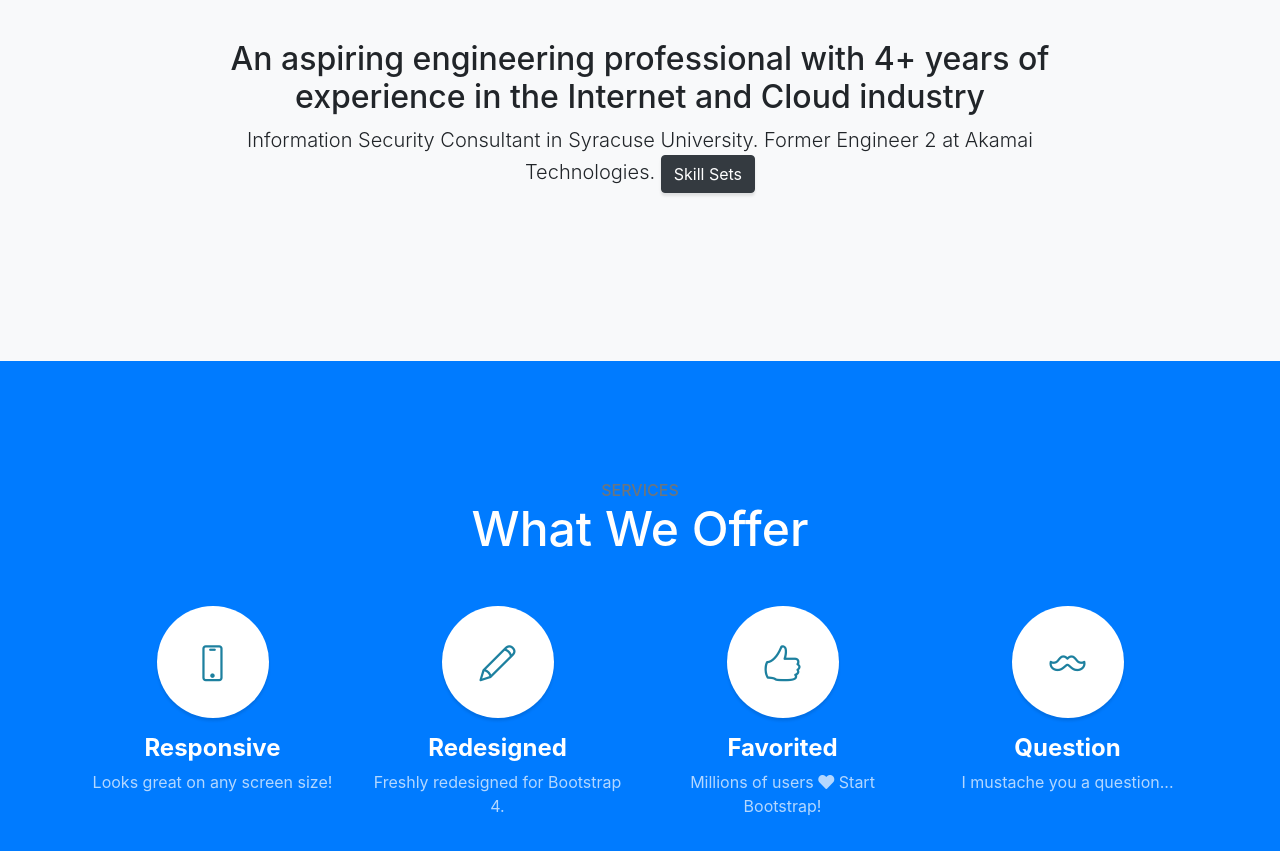
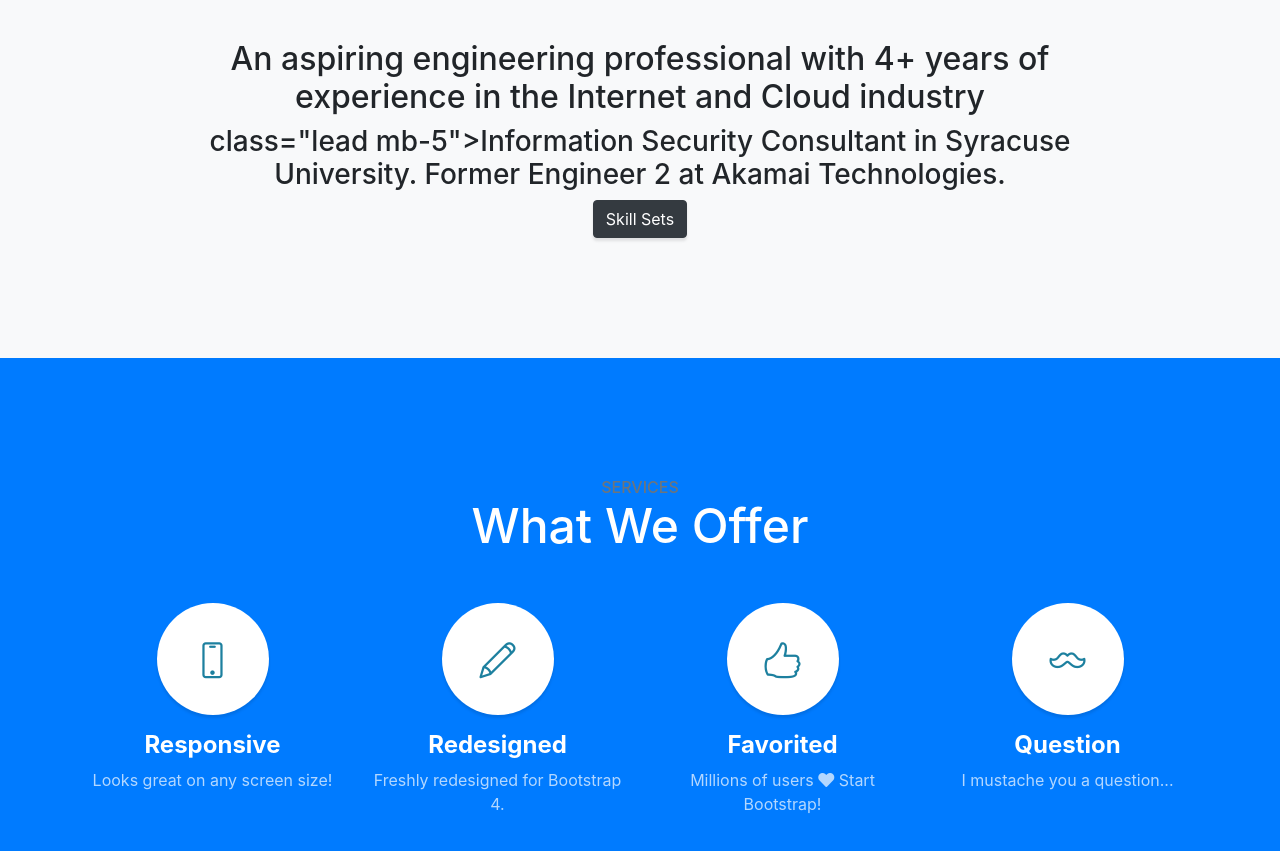
Before and after one commit to Rakshith2294/Rakshith2294.github.io, a website with bundled scripts: page index.html in a window 1280 px wide. Shown: the part 880-1731 px from the top of the page. Built offline with nearby package versions, Linux system fonts and the light colour scheme.

Commit message:
Update index.html

```diff
--- a/index.html
+++ b/index.html
@@ -70,7 +70,8 @@
       <div class="row">
         <div class="col-lg-10 mx-auto">
           <h2>An aspiring engineering professional with 4+ years of experience in the Internet and Cloud industry</h2>
-          <p class="lead mb-5">Information Security Consultant in Syracuse University. Former Engineer 2 at Akamai Technologies.
+
+          <h3>class="lead mb-5">Information Security Consultant in Syracuse University. Former Engineer 2 at Akamai Technologies. </h3>
 
 	  <a class="btn btn-dark btn-xl js-scroll-trigger" href="#services">Skill Sets</a>
         </div>
```
